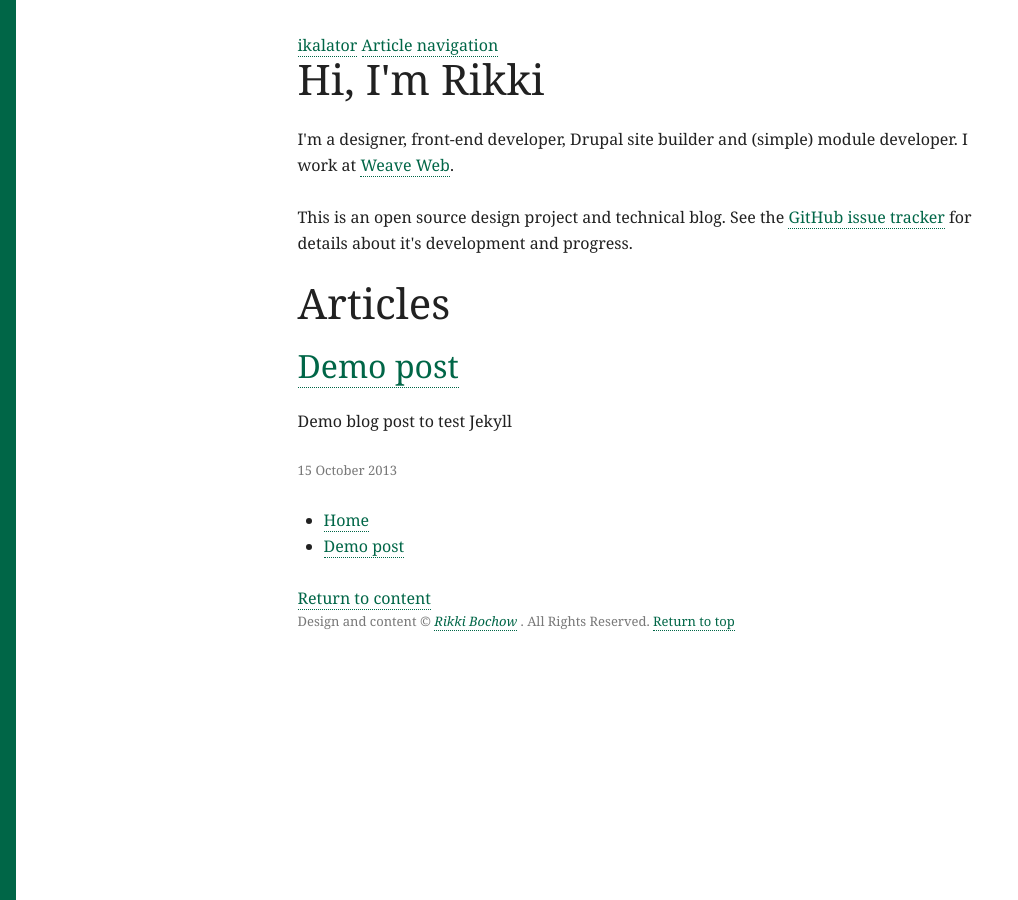
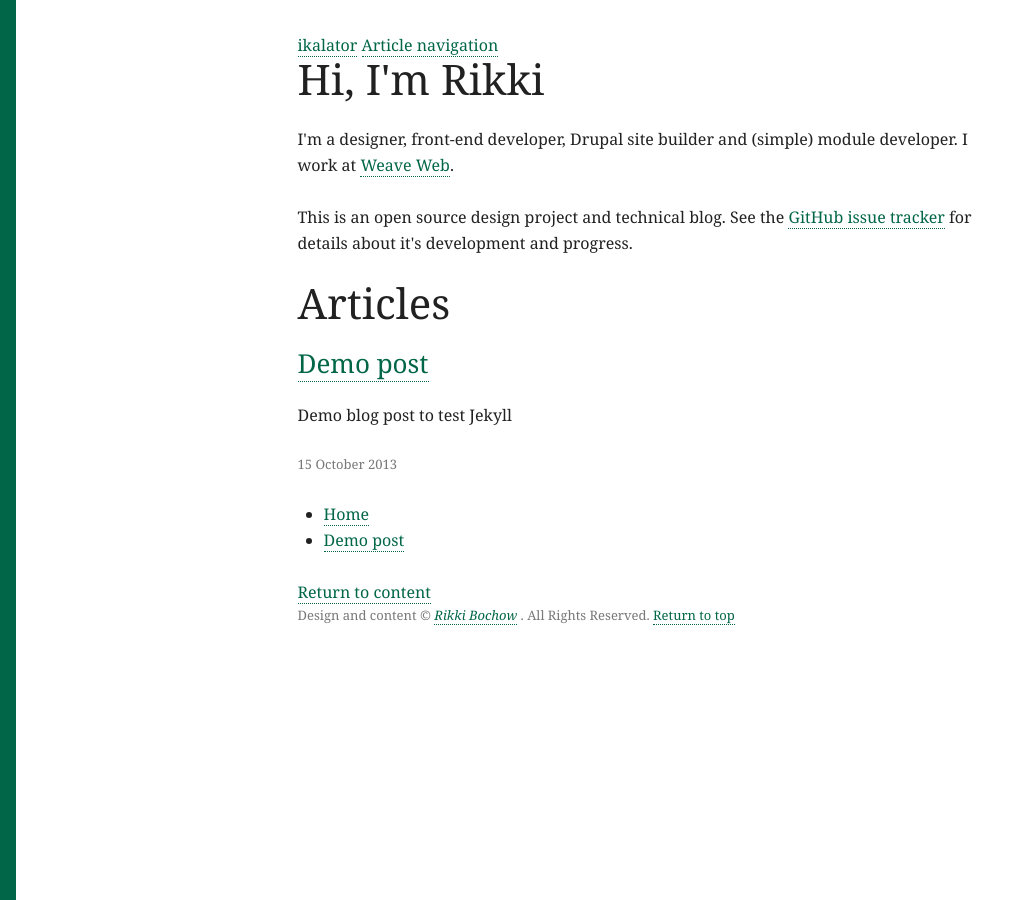
Before and after one commit to rikki-iki/rikki-iki.github.io, a Jekyll site: the page built from index.html, in a window 1280 px wide. Shown: the whole page, without its empty margins (0-1018 px from the left). Built offline with Jekyll 4.4.1, drawn with Linux system fonts in a browser that asks for light colours; Markdown is read by kramdown in place of the engine named in the settings; the list of posts is cut into pages by our own code.

Commit message:
article title could be long so we'll make them the h3 size

```diff
--- a/index.html
+++ b/index.html
@@ -52,7 +52,7 @@
 
       <article role="article" itemprop="blogPost" itemscope itemtype="http://schema.org/BlogPosting">
 
-        <h1 itemprop="name" class="h2"><a href="{{ post.url }}" itemprop="url">{{ post.title }}</a></h1>
+        <h1 itemprop="name" class="h3"><a href="{{ post.url }}" itemprop="url">{{ post.title }}</a></h1>
         <p itemprop="description">{{ post.excerpt }}</p>
         <footer><time datetime="{{ post.date }}" itemprop="datePublished">{{ post.date | date_to_long_string }}</time></footer>
 
```
